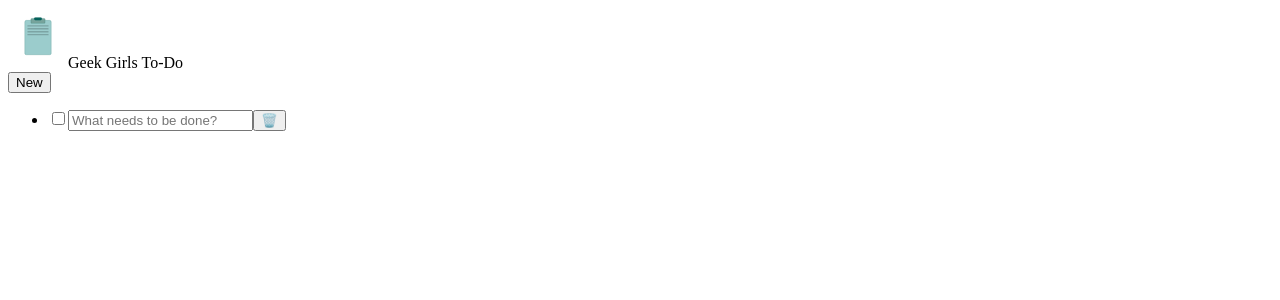
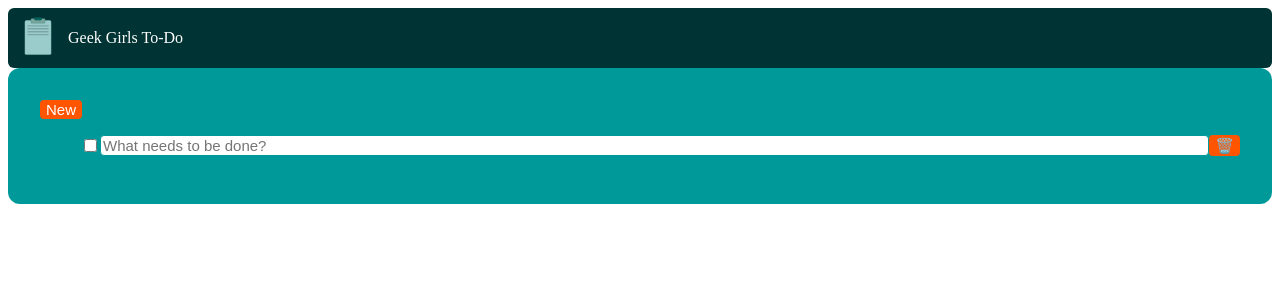
Before and after one commit to ritamcastro/todo-tdd-and-a11y-geek-girls, a React (Vite) app in the folder frontend/: page / in a window 1280 px wide. Shown: the top 300 px of the page. Built offline with nearby package versions, Linux system fonts and the light colour scheme.

Commit message:
💄 Add basic styling

```diff
--- /dev/null
+++ b/frontend/src/main.css
@@ -0,0 +1,61 @@
+:root {
+  --cb-dark: #003333;
+  --cb-mid: #009999;
+  --cb-light: #ccffff;
+  --cb-btn-bg: #ff5500;
+  --cb-white: #ffffff;
+}
+
+.cb-header {
+  background: var(--cb-dark);
+  border-radius: 6px;
+  color: var(--cb-white);
+  display: flex;
+  align-items: center;
+}
+
+.cb-page {
+  background: var(--cb-mid);
+  padding: 2rem;
+  border-radius: 12px;
+}
+
+.cb-item {
+  display: flex;
+  flex-direction: row;
+}
+
+.cb-btn {
+  background: var(--cb-btn-bg);
+  color: var(--cb-white);
+  border: none;
+  border-radius: 4px;
+  padding: 1px 6px;
+  font-size: 15px;
+  font-weight: 500;
+  cursor: pointer;
+}
+
+.cb-btn:hover {
+  opacity: 0.88;
+}
+
+.cb-label {
+  color: var(--cb-light);
+  font-size: 13px;
+}
+
+.cb-todo {
+  background: var(--cb-white);
+  color: var(--cb-dark);
+  border: 1.5px solid var(--cb-mid);
+  border-radius: 4px;
+  padding: 1px 2px;
+  font-size: 15px;
+  width: 100%;
+  outline: none;
+}
+
+.cb-input:focus {
+  border-color: var(--cb-dark);
+}
--- a/frontend/src/main.tsx
+++ b/frontend/src/main.tsx
@@ -1,7 +1,8 @@
 import { StrictMode, useState } from 'react'
 import { createRoot } from 'react-dom/client'
+import clipImage from '../assets/clip.svg'
 import clipboardIcon from '../assets/clipboard.svg'
-
+import './main.css'
 const rootContainer: Element | DocumentFragment | null = document.getElementById('root')
 
 type ToDoItem = {
@@ -35,7 +36,7 @@ const ToDo = () => {
 
   return (
     <>
-      <div>
+      <div className="cb-header">
         <img
           alt="Clipboard"
           src={clipboardIcon}
@@ -44,8 +45,9 @@ const ToDo = () => {
         />
         Geek Girls To-Do
       </div>
-      <main>
+      <main className="cb-page">
         <button
+          className="cb-btn"
           type="button"
           onClick={() => setItems([...items, { id: Date.now(), text: '', isDone: false }])}
         >
@@ -53,16 +55,20 @@ const ToDo = () => {
         </button>
         <ul>
           {sortedItems.map(item => (
-            <li key={item.id}>
+            <li
+              key={item.id}
+              className="cb-item"
+            >
               <input
                 type={'checkbox'}
                 checked={item.isDone}
                 onChange={() => onToggleItem(item.id)}
               />
               {item.isDone ? (
-                <del>{item.text}</del>
+                <del className="cb-todo">{item.text}</del>
               ) : (
                 <input
+                  className="cb-todo"
                   type="text"
                   placeholder="What needs to be done?"
                   value={item.text}
@@ -70,6 +76,7 @@ const ToDo = () => {
                 />
               )}
               <button
+                className="cb-btn"
                 type="button"
                 onClick={() => onDeleteItem(item.id)}
               >
```
